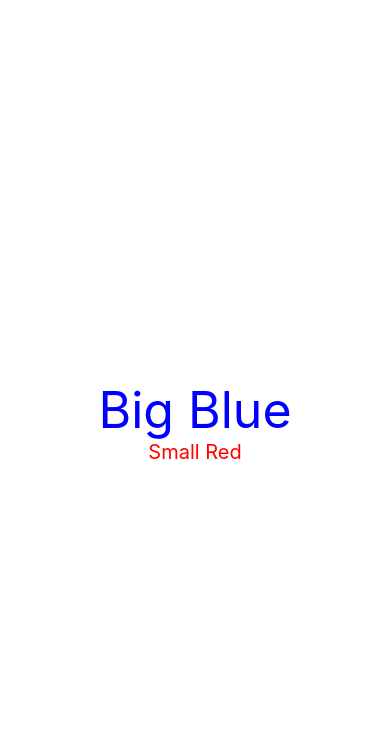
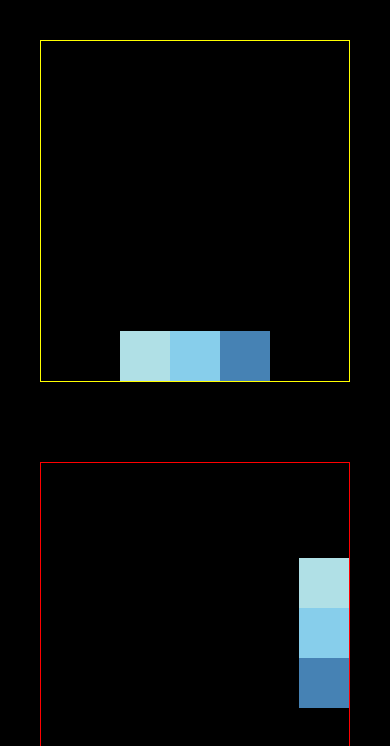
Before and after one commit to cotrim149/ReactNativeToDoManager, a React Native app: screen / in a window 390 px wide. Shown: the top 746 px of the page. Built offline with nearby package versions, Linux system fonts and the light colour scheme.

Commit message:
Adding views to learn how to use flex box

```diff
--- a/src/App.js
+++ b/src/App.js
@@ -21,11 +21,28 @@ import {
 // type Props = {};
 export default class App extends Component<Props> {
   render() {
+
+    // flex em relação a você mesmo
+    // flexDirection em relação aos filhos
+    // justifyContent em relação aos filhos
+    // alignItems em relação aos filhos
+
     return (
-      <View style = {styles.container}>
-        <Text style = {styles.bigBlue}>Big Blue</Text>
-        <Text style = {styles.smallRed}>Small Red</Text>
-      </View>
+      <View ref='Main' style={{ flex: 1, flexDirection: 'column', backgroundColor: '#000'}} >
+        <View ref='First' style={{ flex: 1, flexDirection: 'row', justifyContent: 'center', alignItems: 'flex-end', margin: 40, borderColor: 'yellow', borderWidth: 1 }} >
+          <View style={{ height: 50, width: 50, backgroundColor: 'powderblue' }} />
+          <View style={{ height: 50, width: 50, backgroundColor: 'skyblue' }} />
+          <View style={{ height: 50, width: 50, backgroundColor: 'steelblue' }} />
+        </View>
+
+        <View ref='Second' style={{ flex: 1, flexDirection: 'column', justifyContent: 'center', alignItems: 'flex-end', margin: 40, borderColor: 'red', borderWidth: 1 }} >
+          <View style={{ height: 50, width: 50, backgroundColor: 'powderblue' }} />
+          <View style={{ height: 50, width: 50, backgroundColor: 'skyblue' }} />
+          <View style={{ height: 50, width: 50, backgroundColor:'steelblue' }} />
+        </View>
+
+    </View>
+
     );
   }
 }
```
